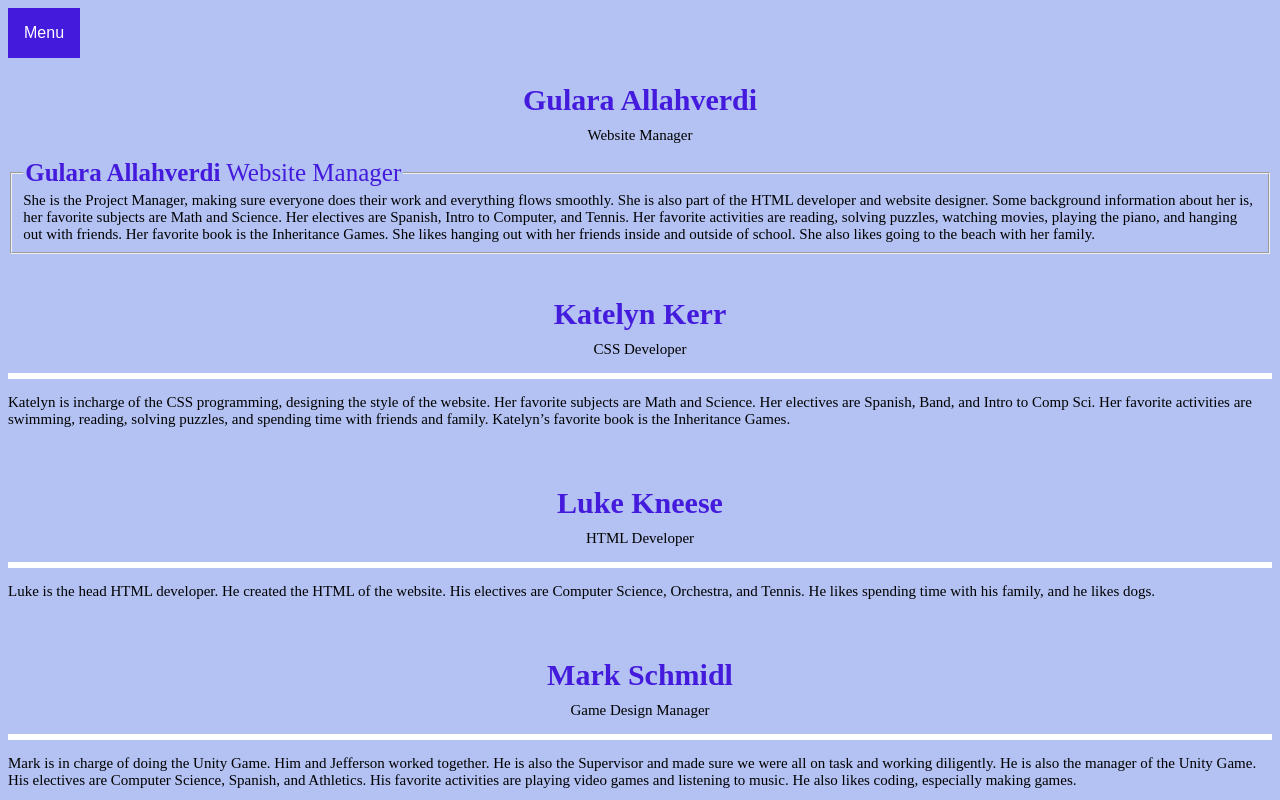
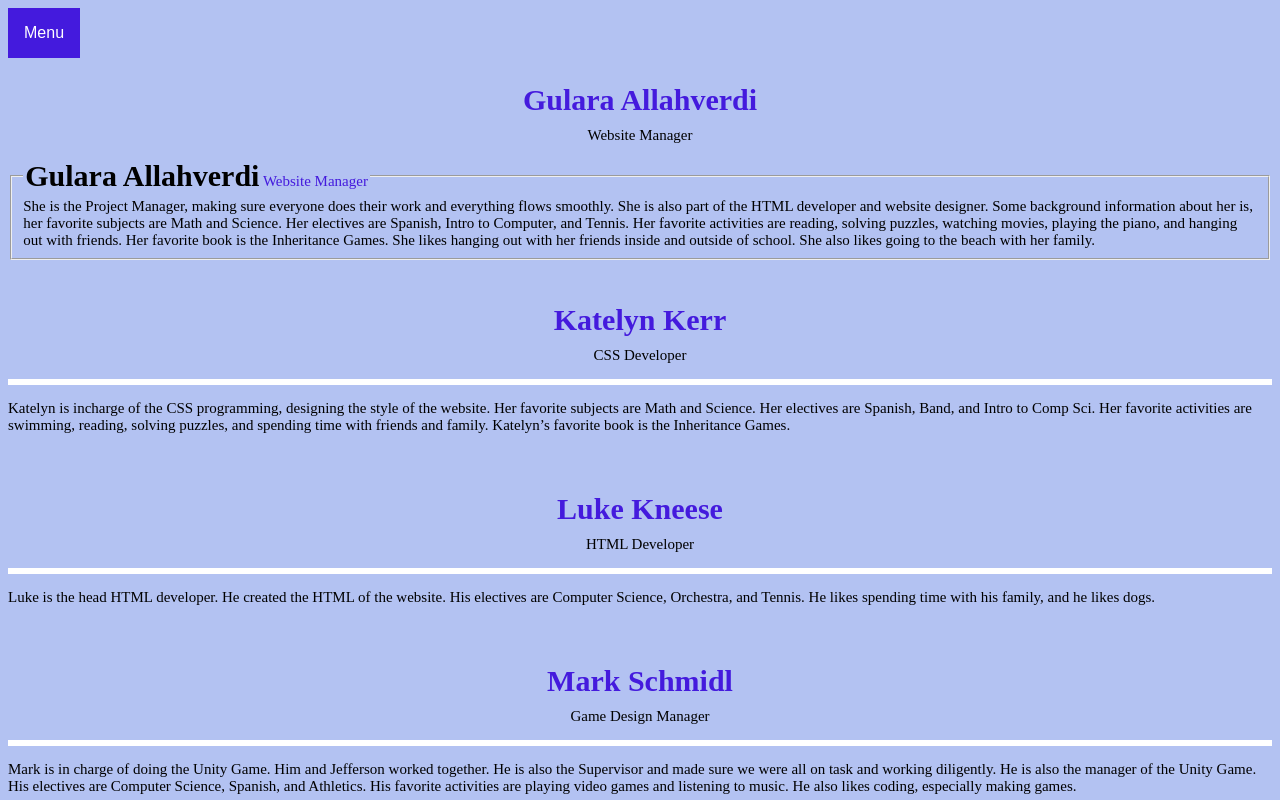
Before and after one commit to csKids2023/groupGameProject, a plain HTML site: page AboutTheCreators.html in a window 1280 px wide. Shown: the top 800 px of the page. Drawn offline with Linux system fonts and the light colour scheme; a web font is replaced by a local one.

Commit message:
Update styles.css

```diff
--- a/styles.css
+++ b/styles.css
@@ -11,8 +11,13 @@
 }
 
 legend{
-    font-size: 25px;
+    font-size: 15px;
     color: #441add;
+}
+
+.bold-legend{
+    font-size: 30px;
+    color: black;
 }
 
 body{
```
